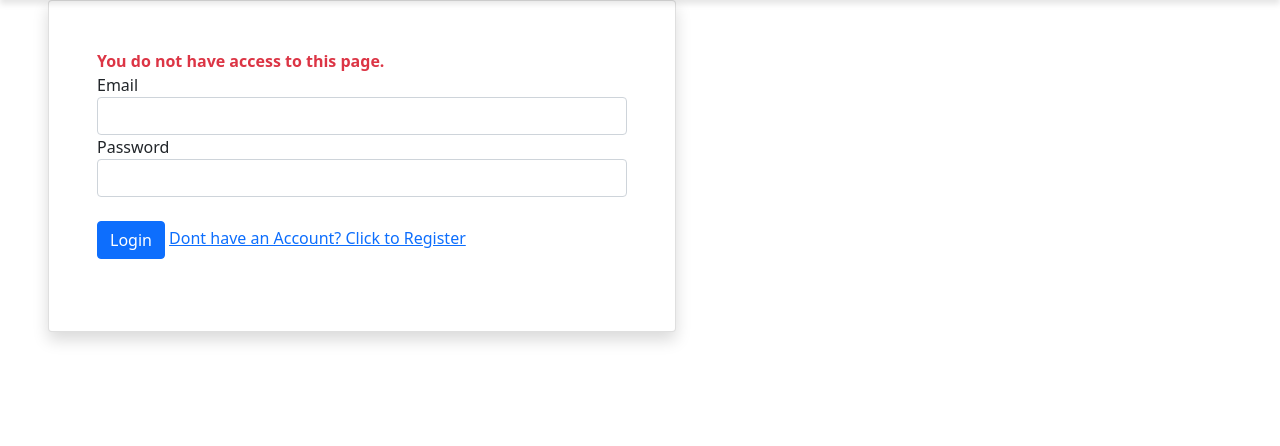
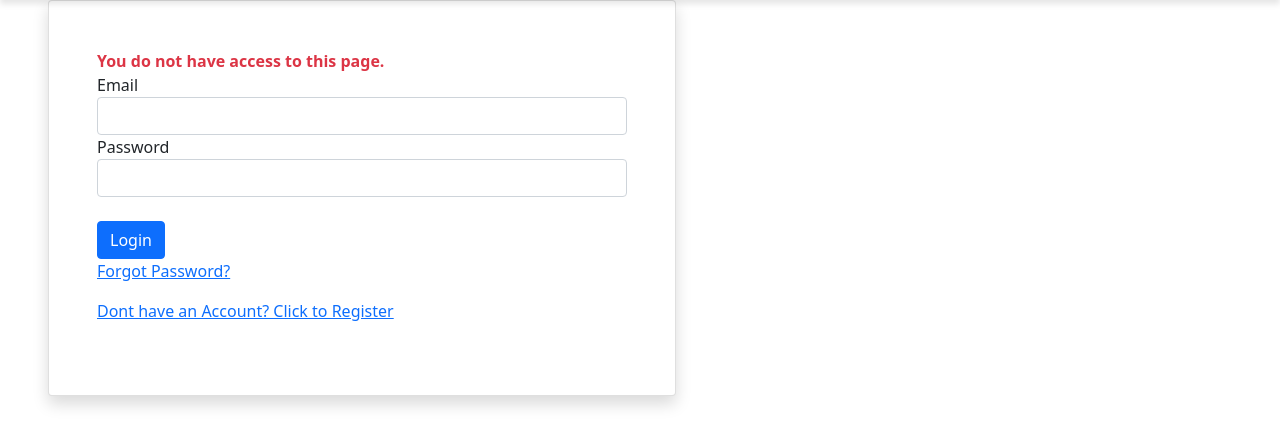
Before and after one commit to Elisha-3/Toi-Shop, a Flask app: page /upload in a window 1280 px wide. Shown: the part 68-514 px from the top of the page. Run offline with Flask 3, Linux system fonts and the light colour scheme; some libraries are stand-ins or nearby versions.

Commit message:
Create forgot and reset passwords

```diff
--- a/app.py
+++ b/app.py
@@ -3,9 +3,30 @@ import pymysql
 from mpesa import *
 from werkzeug.security import generate_password_hash, check_password_hash
 import os
+import logging
+from itsdangerous import URLSafeTimedSerializer
+from flask_mail import Mail, Message
+
 
 app = Flask(__name__)
 app.secret_key = "!#$@%^%$^%@&"
+
+
+# Email configuration for Flask-Mail
+app.config['MAIL_SERVER'] = 'smtp.gmail.com'
+app.config['MAIL_PORT'] = 587
+app.config['MAIL_USE_TLS'] = True
+app.config['MAIL_USERNAME'] = os.getenv('MAIL_USERNAME')
+app.config['MAIL_PASSWORD'] = os.getenv('MAIL_PASSWORD')
+
+mail = Mail(app)
+s = URLSafeTimedSerializer(app.secret_key)
+
+if not app.debug:
+    logging.basicConfig(level=logging.ERROR)
+    handler = logging.StreamHandler()
+    handler.setLevel(logging.ERROR)
+    app.logger.addHandler(handler)
 
 # Database connection function
 def get_db_connection():
@@ -13,7 +34,8 @@ def get_db_connection():
         host=os.getenv("DB_HOST", "bwqnks3sld1ixh10supl-mysql.services.clever-cloud.com"),
         user=os.getenv("DB_USER", "uwiaqvhttqj3ovt1"),
         password=os.getenv("DB_PASSWORD", "5WIlrvqIT6HOxyyoL0gT"),
-        database=os.getenv("DB_NAME", "bwqnks3sld1ixh10supl")
+        database=os.getenv("DB_NAME", "bwqnks3sld1ixh10supl"),
+        connect_timeout=10
     )
 
 # Home route
@@ -84,8 +106,82 @@ def login():
             connection.close()
     return render_template("login.html")
 
+#forgot password route
+@app.route("/forgot-password", methods=['GET', 'POST'])
+def forgot_password():
+    if request.method == 'POST':
+        email = request.form['email']
+
+        # Get database connection
+        connection = get_db_connection()
+        if not connection:
+            return render_template("forgot_password.html", error="Database connection failed. Please try again later.")
+
+        try:
+            with connection.cursor() as cursor:
+                # Check if the email exists
+                sql = "SELECT * FROM users WHERE email = %s"
+                cursor.execute(sql, (email,))
+                user = cursor.fetchone()
+
+                if not user:
+                    return render_template("forgot_password.html", error="Email not found. Please check and try again.")
+
+                # Generate a password reset token
+                token = s.dumps(email, salt='password-reset-salt')
+
+                # Create a password reset link
+                reset_url = url_for('reset_password', token=token, _external=True)
+
+                # Send the password reset email
+                msg = Message("Password Reset Request",
+                              sender=app.config['MAIL_USERNAME'],
+                              recipients=[email])
+                msg.body = f"Please click the link to reset your password: {reset_url}"
+                mail.send(msg)
+
+                return render_template("forgot_password.html", message="Password reset link sent to your email.")
+        except Exception as e:
+            app.logger.error(f"Error during forgot password process: {e}")
+            return render_template("forgot_password.html", error="An error occurred. Please try again.")
+        finally:
+            connection.close()
+    return render_template("forgot_password.html")
+
+#reset password route
+@app.route("/reset-password/<token>", methods=['GET', 'POST'])
+def reset_password(token):
+    try:
+        email = s.loads(token, salt='password-reset-salt', max_age=3600)  # Token expires after 1 hour
+    except Exception:
+        return render_template("reset_password.html", error="The reset link is invalid or has expired.")
+
+    if request.method == 'POST':
+        new_password = request.form['password']
+
+        # Hash the new password
+        hashed_password = generate_password_hash(new_password)
+
+        # Update the password in the database
+        connection = get_db_connection()
+        if not connection:
+            return render_template("reset_password.html", error="Database connection failed. Please try again later.")
+
+        try:
+            with connection.cursor() as cursor:
+                sql = "UPDATE users SET password = %s WHERE email = %s"
+                cursor.execute(sql, (hashed_password, email))
+            connection.commit()
+            return redirect(url_for('login', message="Password reset successful. Please log in."))
+        except Exception as e:
+            app.logger.error(f"Error during password reset: {e}")
+            return render_template("reset_password.html", error="An error occurred. Please try again.")
+        finally:
+            connection.close()
+    return render_template("reset_password.html")
+
 # Register route
-@app.route("/register", methods=['POST','GET'])
+@app.route("/register", methods=['POST', 'GET'])
 def register():
     if request.method == 'POST':
         username = request.form['username']
@@ -93,16 +189,33 @@ def register():
         phone = request.form['phone']
         password = request.form['password']
 
+        # Get database connection
         connection = get_db_connection()
+        if not connection:
+            return render_template("register.html", error="Database connection failed. Please try again later.")
+
         try:
             with connection.cursor() as cursor:
-                sql = "INSERT INTO users(username, email, phone, password) values (%s, %s, %s, %s)"
+                # Check if the user already exists (by email)
+                check_sql = "SELECT * FROM users WHERE email = %s"
+                cursor.execute(check_sql, (email,))
+                existing_user = cursor.fetchone()
+
+                if existing_user:
+                    return render_template("register.html", error="Email already registered. Please use a different email.")
+
+                # Insert the new user into the database
+                sql = "INSERT INTO users (username, email, phone, password) VALUES (%s, %s, %s, %s)"
                 cursor.execute(sql, (username, email, phone, password))
             connection.commit()
+            return render_template("register.html", message="User registered successfully")
+        except Exception as e:
+            app.logger.error(f"Error during registration: {e}")
+            return render_template("register.html", error="An error occurred while registering. Please try again.")
         finally:
             connection.close()
-        return render_template("register.html", message="User registered successfully")
-    return render_template("register.html", error="Please add a user")
+    return render_template("register.html", error="Please fill out the form to register.")
+
 
 @app.route("/fashion")
 def fashion():
@@ -312,4 +425,4 @@ def mpesa():
         '<a href="/" class= "btn btn-outline-muted btn-sm"> Back to Products</a>'
 
 if __name__ == '__main__':
-    app.run(debug=True, port=4003)
+    app.run(debug=False, port=4003)
--- /dev/null
+++ b/templates/forgot_password.html
@@ -0,0 +1,6 @@
+<!-- forgot_password.html -->
+<form action="/forgot-password" method="POST">
+    <h2>Forgot Password</h2>
+    <input type="email" name="email" placeholder="Enter your registered email" required><br>
+    <button type="submit">Send Reset Link</button>
+</form>
--- a/templates/login.html
+++ b/templates/login.html
@@ -31,6 +31,7 @@
         <input type="password" class="form-control" name="password" required><br>
 
         <button type="submit" class="btn btn-primary">Login</button>
+        <p class="text-success"><a href="/forgot-password">Forgot Password?</a></p>
 
         <a href="/register">Dont have an Account? Click to Register</a><br><br>
 
--- /dev/null
+++ b/templates/reset_password.html
@@ -0,0 +1,6 @@
+<!-- reset_password.html -->
+<form action="" method="POST">
+    <h2>Reset Password</h2>
+    <input type="password" name="password" placeholder="Enter new password" required><br>
+    <button type="submit">Reset Password</button>
+</form>
```
